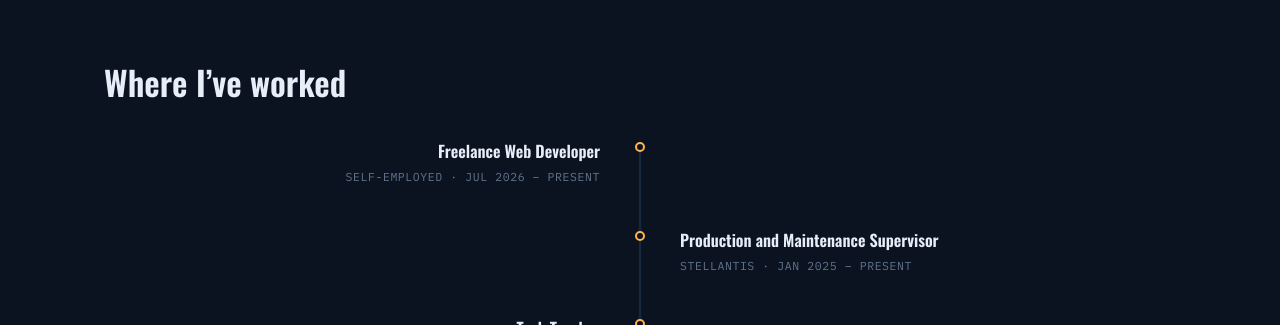
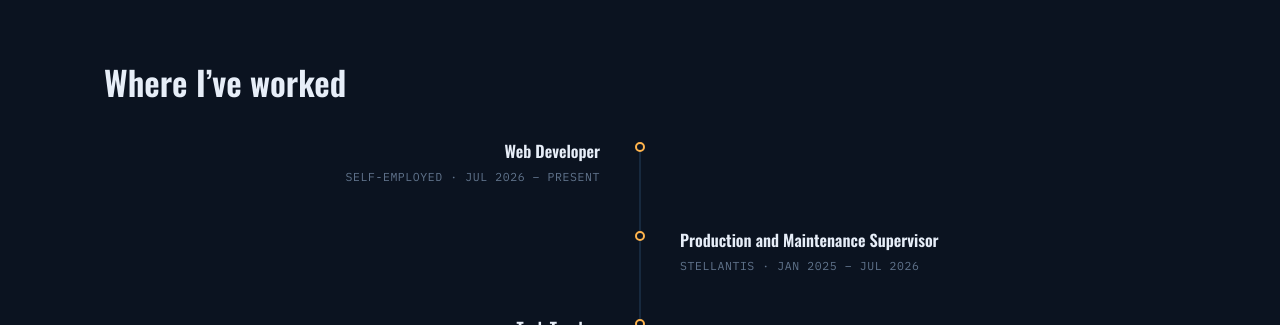
Before and after one commit to Ushmayne/Personal-Site, a Next.js app in the folder my-app/: page / in a window 1280 px wide. Shown: the part 2320-2645 px from the top of the page. Built offline with nearby package versions, Linux system fonts and the light colour scheme.

Commit message:
Updated the date and wording for some of the job postings

```diff
--- a/my-app/app/page.tsx
+++ b/my-app/app/page.tsx
@@ -22,8 +22,8 @@ type ExperienceItem = {
 };
 
 const experience: ExperienceItem[] = [
-  { title: 'Freelance Web Developer', company: 'Self-employed', duration: 'Jul 2026 – Present' },
-  { title: 'Production and Maintenance Supervisor', company: 'Stellantis', duration: 'Jan 2025 – Present' },
+  { title: 'Web Developer', company: 'Self-employed', duration: 'Jul 2026 – Present' },
+  { title: 'Production and Maintenance Supervisor', company: 'Stellantis', duration: 'Jan 2025 – Jul 2026' },
   { title: 'Tech Teacher', company: 'Lakeview Montessori School', duration: 'Oct 2023 – Dec 2024' },
   { title: 'CEO', company: 'Huda Nasir Al-Fadak', duration: 'Feb 2022 – Feb 2024' },
   { title: 'Software Developer', company: 'Canadian Tire Corporation', duration: 'May 2019 – Dec 2019' },
```
